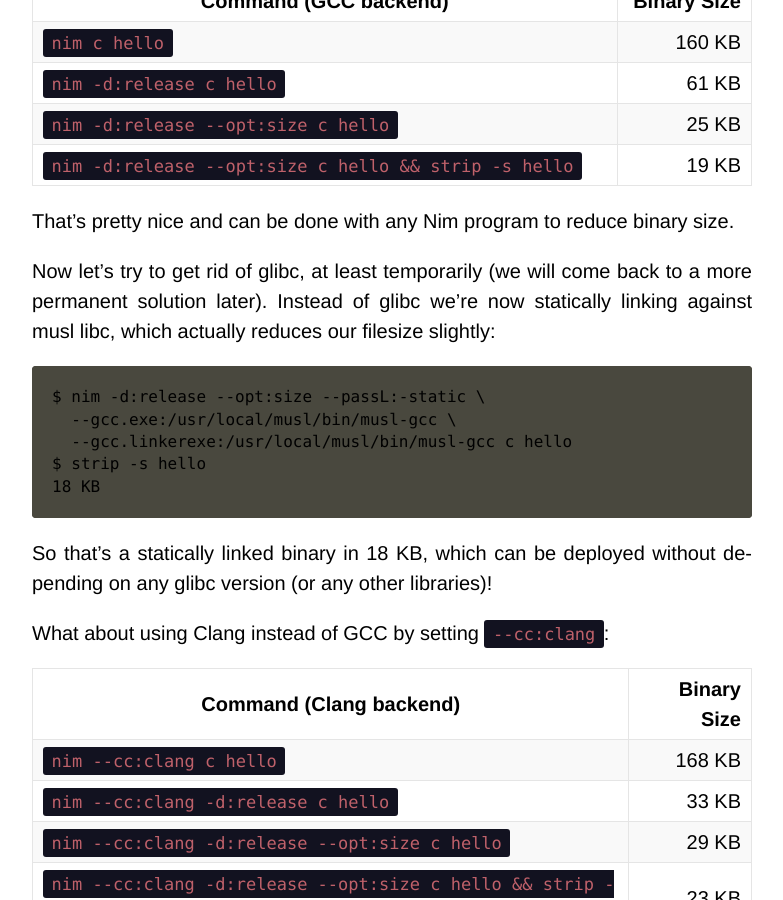
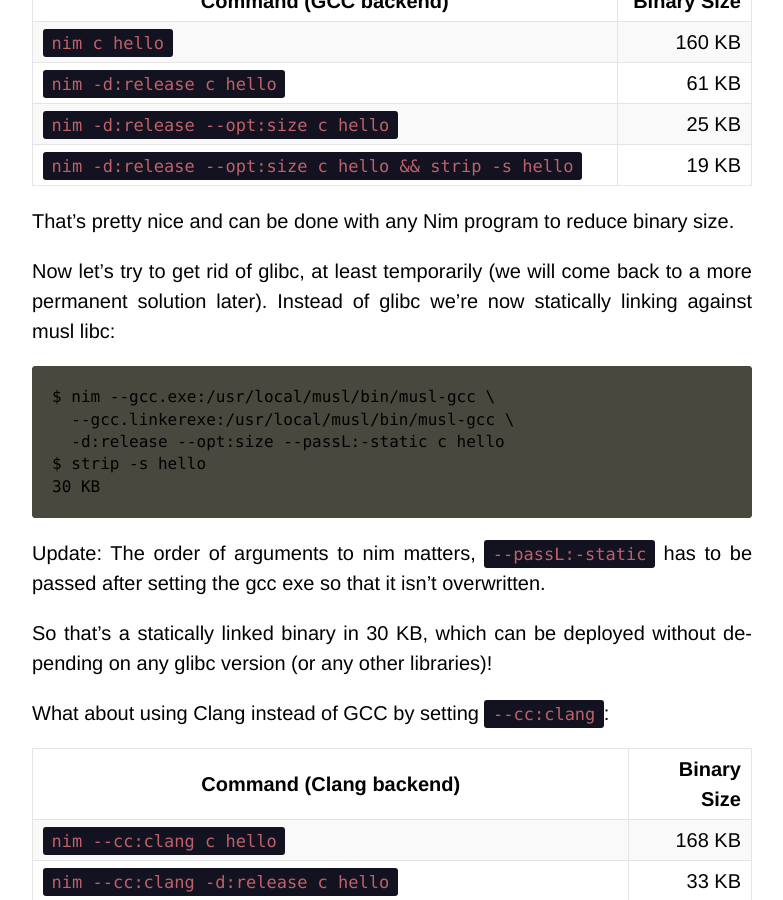
Before and after one commit to HookRace/hookrace-web, a Jekyll site: the page built from www/_posts/2015-05-04-nim-binary-size.markdown, in a window 1280 px wide and 900 px high, scrolled down 911 px. Shown: the whole window, without its empty margins (248-1031 px from the left). Built offline with Jekyll 4.4.1, drawn with Linux system fonts in a browser that asks for light colours; Markdown is read by kramdown in place of the engine named in the settings.

Commit message:
update nim-binary-size (thx wuehlmaus)

```diff
--- a/www/_posts/2015-05-04-nim-binary-size.markdown
+++ b/www/_posts/2015-05-04-nim-binary-size.markdown
@@ -32,15 +32,17 @@ By default Nim uses GCC as the backend C compiler on most platforms, and we dyna
 
 That's pretty nice and can be done with any Nim program to reduce binary size.
 
-Now let's try to get rid of glibc, at least temporarily (we will come back to a more permanent solution later). Instead of glibc we're now statically linking against musl libc, which actually reduces our filesize slightly:
+Now let's try to get rid of glibc, at least temporarily (we will come back to a more permanent solution later). Instead of glibc we're now statically linking against musl libc:
 
-    $ nim -d:release --opt:size --passL:-static \
-      --gcc.exe:/usr/local/musl/bin/musl-gcc \
-      --gcc.linkerexe:/usr/local/musl/bin/musl-gcc c hello
+    $ nim --gcc.exe:/usr/local/musl/bin/musl-gcc \
+      --gcc.linkerexe:/usr/local/musl/bin/musl-gcc \
+      -d:release --opt:size --passL:-static c hello
     $ strip -s hello
-    18 KB
+    30 KB
 
-So that's a statically linked binary in 18 KB, which can be deployed without depending on any glibc version (or any other libraries)!
+Update: The order of arguments to nim matters, `--passL:-static` has to be passed after setting the gcc exe so that it isn't overwritten.
+
+So that's a statically linked binary in 30 KB, which can be deployed without depending on any glibc version (or any other libraries)!
 
 What about using Clang instead of GCC by setting `--cc:clang`:
 
```
